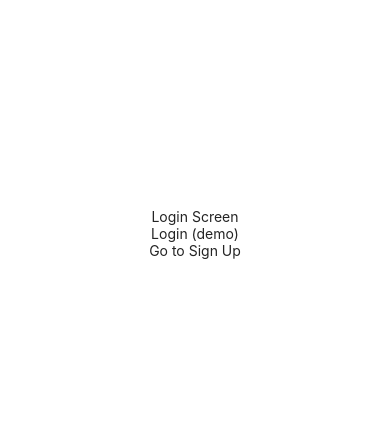
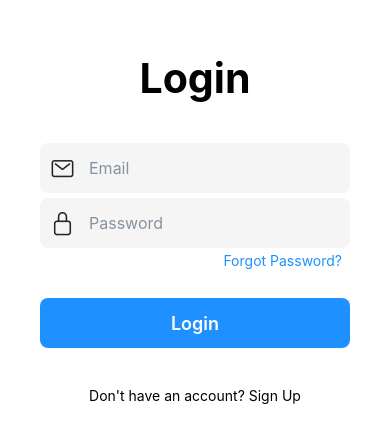
Before and after one commit to DmitryShastel/CookBook, a React Native app: screen /Login in a window 390 px wide. Shown: the part 189-632 px from the top of the page. Built offline with nearby package versions, Linux system fonts and the light colour scheme; no server answers.

Commit message:
fix: The Auth-store LoginResponseData is created

```diff
--- a/src/features/auth/ui/loginForm/LoginForm.tsx
+++ b/src/features/auth/ui/loginForm/LoginForm.tsx
@@ -12,7 +12,13 @@ import { auth } from '../../../../../firebase-config';
 export const LoginForm = () => {
   const handleSubmit = async (values: LoginFormData) => {
     try {
-      await signInWithEmailAndPassword(auth, values.email, values.password);
+      await signInWithEmailAndPassword(
+        auth,
+        values.email,
+        values.password,
+      ).then((res) => {
+        console.log(res);
+      });
     } catch (error) {
       Alert.alert('Error', 'Could not log in');
     }
--- a/src/screens/auth/login/LoginScreen.tsx
+++ b/src/screens/auth/login/LoginScreen.tsx
@@ -4,39 +4,39 @@ import { styles } from '@/screens/auth/login/LoginScreen.styles';
 import { useNavigation } from '@react-navigation/native';
 import { LoginForm } from '@/features/auth/ui/loginForm/LoginForm';
 
-interface LoginScreenProps {
-  onLogin?: () => void;
-}
+// interface LoginScreenProps {
+//   onLogin?: () => void;
+// }
 
-export const LoginScreen = ({ onLogin }: LoginScreenProps) => {
-  // export const LoginScreen = () => {
-  const navigation = useNavigation();
+// export const LoginScreen = ({ onLogin }: LoginScreenProps) => {
+export const LoginScreen = () => {
+  // const navigation = useNavigation();
 
-  const handleLogin = () => {
-    onLogin?.();
-  };
+  // const handleLogin = () => {
+  //   onLogin?.();
+  // };
   //don't remove
+  return (
+    <View style={styles.container}>
+      <Image containerStyle={styles.logoContainer} resizeMode="contain" />
+      <Text style={styles.title} h1>
+        Login
+      </Text>
+
+      <LoginForm onForgotPassword={() => {}} />
+    </View>
+  );
+
+  //for fake login
   // return (
   //   <View style={styles.container}>
-  //     <Image containerStyle={styles.logoContainer} resizeMode="contain" />
-  //     <Text style={styles.title} h1>
-  //       Login
-  //     </Text>
-  //
-  //     <LoginForm onForgotPassword={() => {}} />
+  //     <Text>Login Screen</Text>
+  //     <TouchableOpacity onPress={handleLogin}>
+  //       <Text>Login (demo)</Text>
+  //     </TouchableOpacity>
+  //     <TouchableOpacity onPress={() => navigation.navigate('SignUp')}>
+  //       <Text>Go to Sign Up</Text>
+  //     </TouchableOpacity>
   //   </View>
   // );
-
-  //for fake login
-  return (
-    <View style={styles.container}>
-      <Text>Login Screen</Text>
-      <TouchableOpacity onPress={handleLogin}>
-        <Text>Login (demo)</Text>
-      </TouchableOpacity>
-      <TouchableOpacity onPress={() => navigation.navigate('SignUp')}>
-        <Text>Go to Sign Up</Text>
-      </TouchableOpacity>
-    </View>
-  );
 };
```
Also changed, not shown: src/shared/stores/auth/loginStore/LoginInterface.ts (+16 -1 lines).
